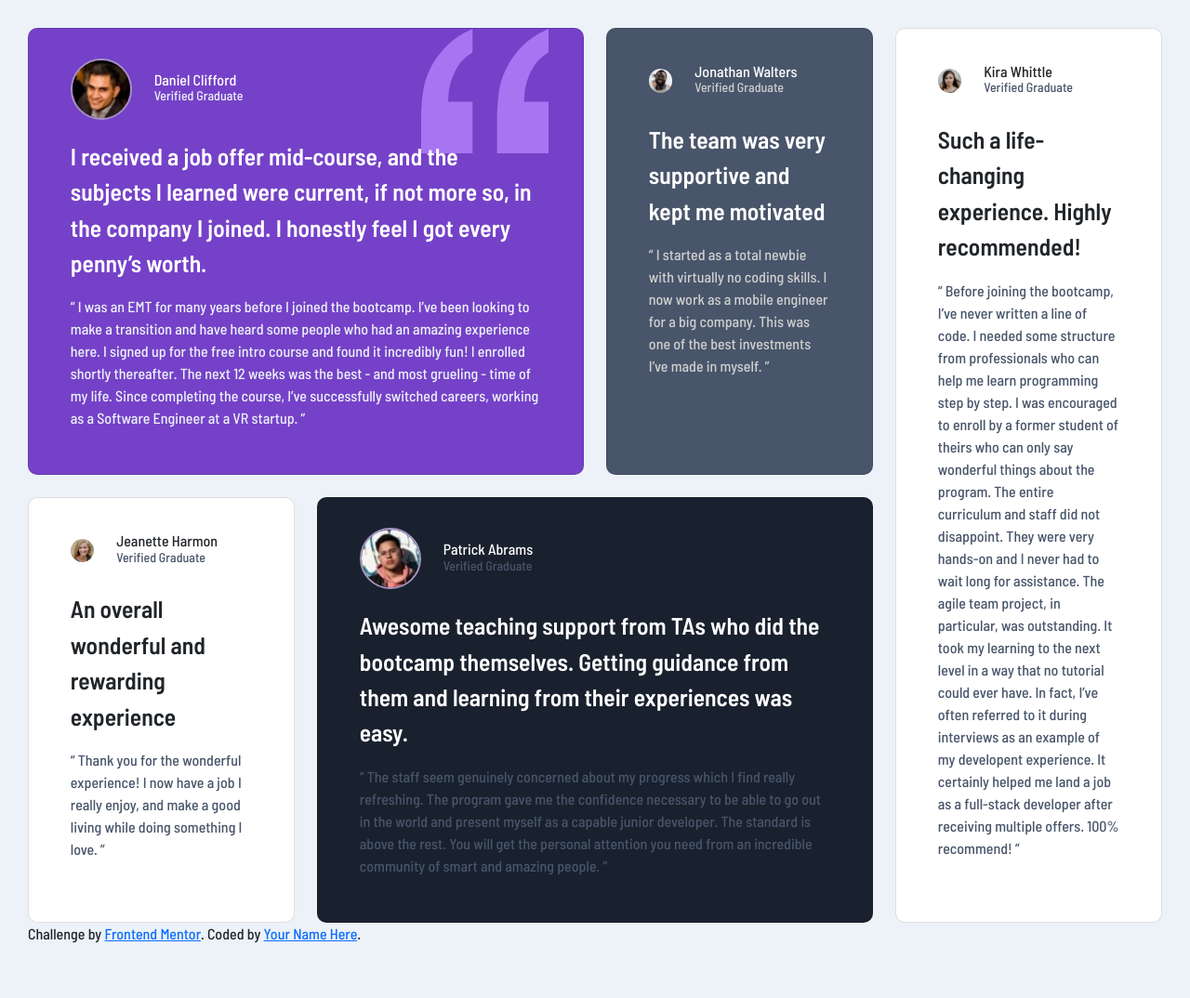
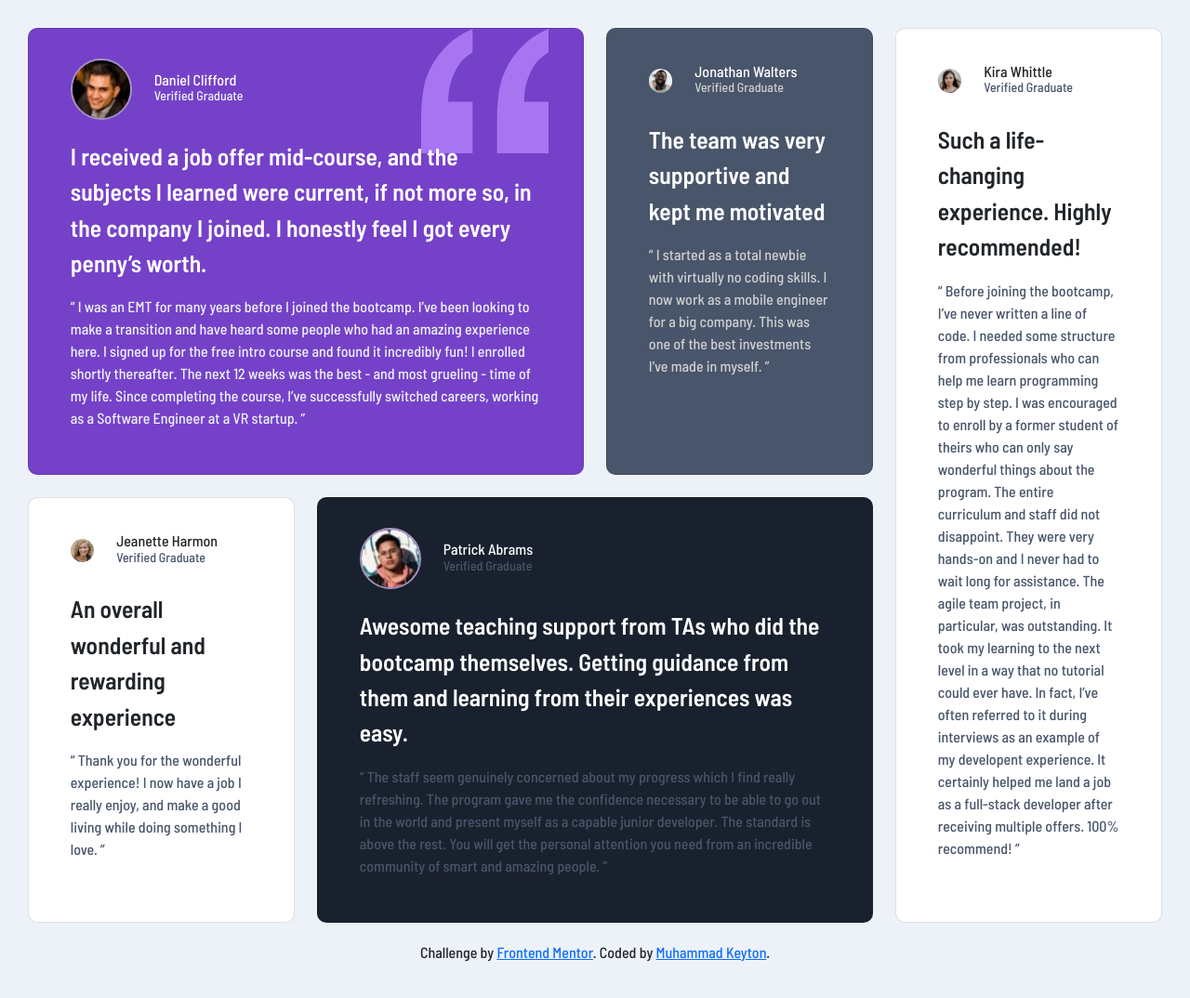
Before and after one commit to muhammadkeyton/Testimonials_grid_section, a plain HTML site: page index.html in a window 1280 px wide. Shown: the whole page at 93% size. Before the commit the page ends 1047 px from the top, so only its background shows below. Drawn offline with nearby package versions, Linux system fonts and the light colour scheme.

Commit message:
footer styling

```diff
--- a/css/style.css
+++ b/css/style.css
@@ -153,6 +153,11 @@ body{
 }
 
 
+footer{
+    margin:20px auto 10px;
+    text-align: center;
+}
+
 /*
 grid layout on large screens */
 @media only screen and (min-width:1100px) {
--- a/index.html
+++ b/index.html
@@ -162,9 +162,9 @@
   </main>
 
 
-  <div class="attribution">
-    Challenge by <a href="https://www.frontendmentor.io?ref=challenge" target="_blank">Frontend Mentor</a>.
-    Coded by <a href="#">Your Name Here</a>.
-  </div>
 </body>
+<footer>
+  Challenge by <a href="https://www.frontendmentor.io?ref=challenge" target="_blank">Frontend Mentor</a>.
+  Coded by <a href="https://github.com/muhammadkeyton">Muhammad Keyton</a>.
+</footer>
 </html>
```
